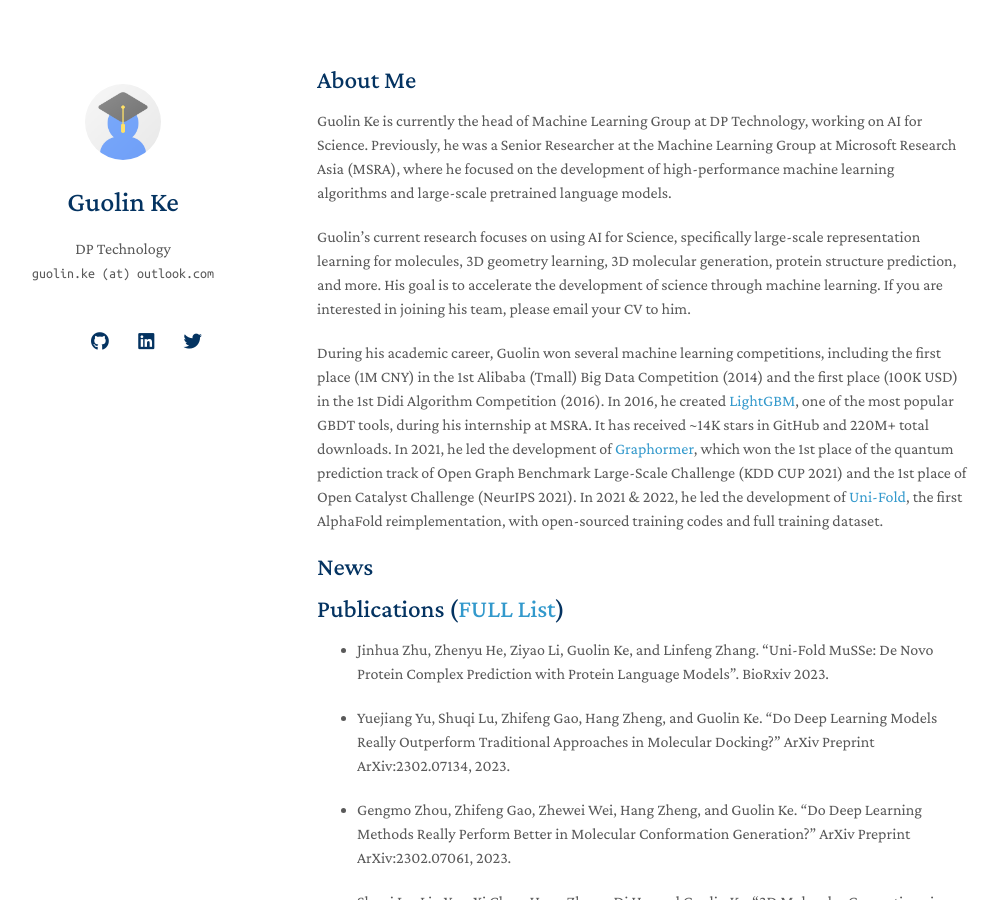
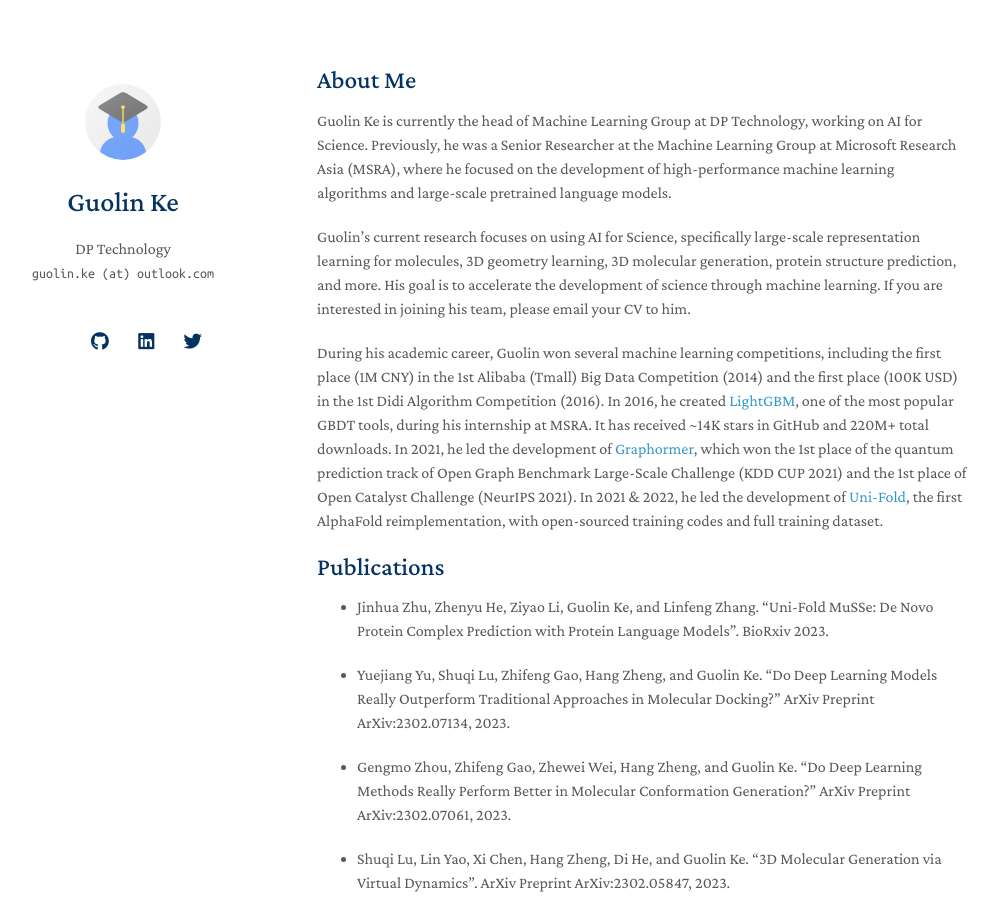
Before and after one commit to guolinke/guolinke.github.io, a Jekyll site: the page built from index.md, in a window 1280 px wide and 900 px high. Shown: the whole window, without its empty margins (153-1151 px from the left). Built offline with Jekyll 4.4.1, drawn with Linux system fonts in a browser that asks for light colours; nearby versions of some CDN libraries; a style sheet for code colours, icons or effects is not loaded; our own code applies the rules of GitHub Pages for plain Markdown files.

Commit message:
Update index.md

```diff
--- a/index.md
+++ b/index.md
@@ -13,10 +13,7 @@ In 2016, he created [LightGBM](https://github.com/microsoft/LightGBM), one of th
 In 2021, he led the development of [Graphormer](https://github.com/microsoft/Graphormer), which won the 1st place of the quantum prediction track of Open Graph Benchmark Large-Scale Challenge (KDD CUP 2021) and the 1st place of Open Catalyst Challenge (NeurIPS 2021).
 In 2021 & 2022, he led the development of [Uni-Fold](https://github.com/dptech-corp/Uni-Fold), the first AlphaFold reimplementation, with open-sourced training codes and full training dataset.
 
-## News
-
-
-## Publications ([FULL List](https://scholar.google.com/citations?user=M2qJgtoAAAAJ&hl=en))
+## Publications
 
 - Jinhua Zhu, Zhenyu He, Ziyao Li, Guolin Ke, and Linfeng Zhang. "Uni-Fold MuSSe: De Novo Protein Complex Prediction with Protein Language Models". BioRxiv 2023.
 
```
